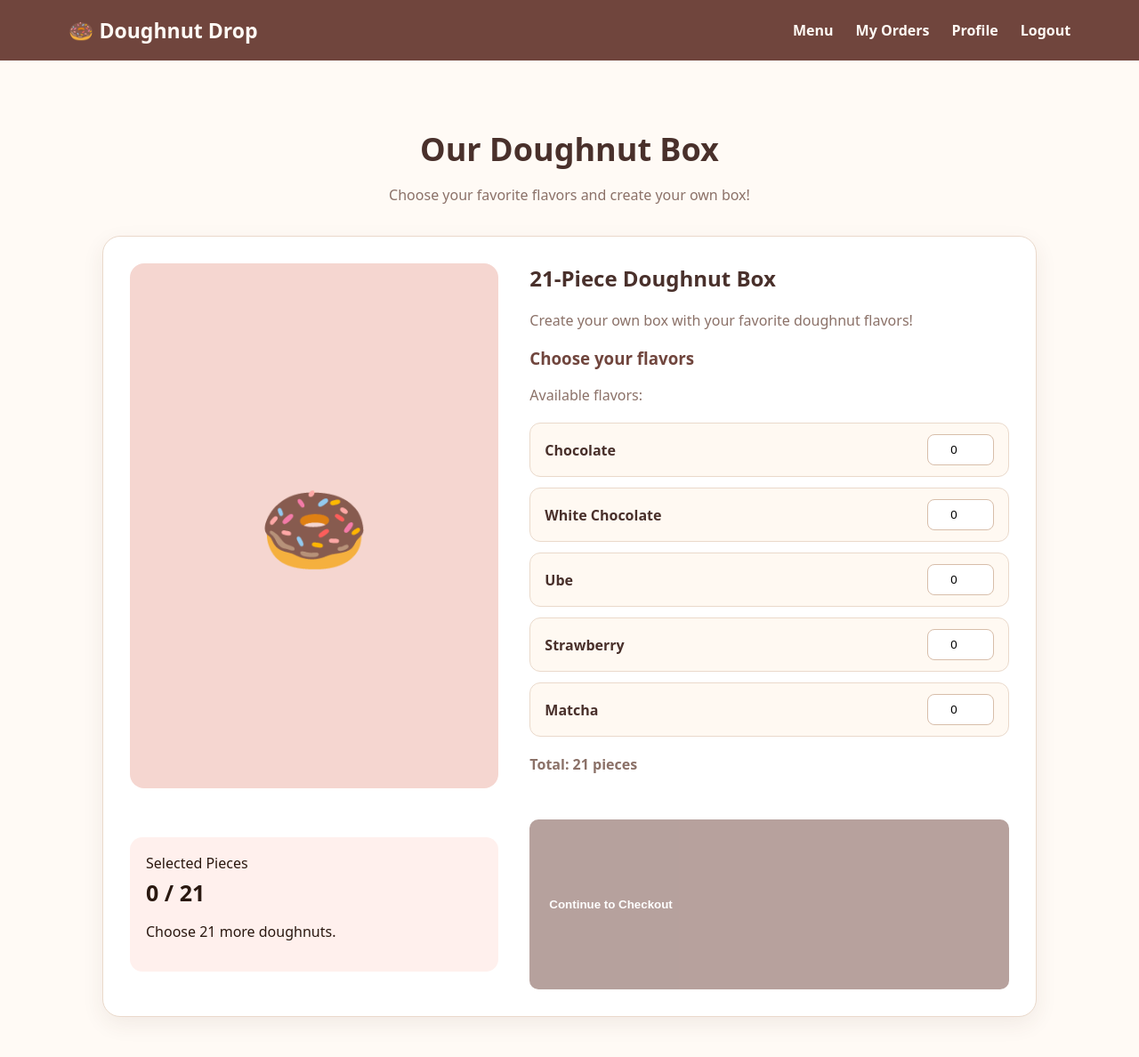
After one commit to karinaesther31/Doughnut-drop-Web-Based-Ordering-System, a Spring Boot app: page /customer/menu.html in a window 1280 px wide. The commit adds this page. Shown: the whole page at 89% size. Run offline with Spring Boot 4, Linux system fonts and the light colour scheme; a user stored in the database is signed in; some of the project's set-up classes (security, data sources, template engines, error pages and the like) are left out, and stand-ins take their place.

Commit message:
Customer

```diff
--- a/Doughnut-Drop Web Based-Ordering System/doughnut-drop/doughnut-drop/src/main/resources/static/admin/orders.html
+++ b/Doughnut-Drop Web Based-Ordering System/doughnut-drop/doughnut-drop/src/main/resources/static/admin/orders.html
@@ -334,7 +334,7 @@
                         <th>Actions</th>
                     </tr>
                     </thead>
-                    <tbody id="orderTable">
+                    <tbody id="adminOrderTable">
                     <tr>
                         <td colspan="7">No orders available.</td>
                     </tr>
--- a/Doughnut-Drop Web Based-Ordering System/doughnut-drop/doughnut-drop/src/main/resources/static/css/style.css
+++ b/Doughnut-Drop Web Based-Ordering System/doughnut-drop/doughnut-drop/src/main/resources/static/css/style.css
@@ -254,3 +254,249 @@ th, td {
     color: #fff;
     border-color: var(--accent);
 }
+
+.customer-header {
+    background: #70453d;
+    padding: 18px 6%;
+    display: flex;
+    justify-content: space-between;
+    align-items: center;
+    flex-wrap: wrap;
+    gap: 15px;
+}
+
+.customer-brand {
+    color: #fffaf5;
+    font-size: 23px;
+    font-weight: 800;
+    text-decoration: none;
+}
+
+.customer-header nav {
+    display: flex;
+    gap: 25px;
+    flex-wrap: wrap;
+}
+
+.customer-header nav a {
+    color: #fffaf5;
+    text-decoration: none;
+    font-weight: 600;
+}
+
+.customer-header nav a:hover {
+    color: #f5d6d0;
+}
+
+.customer-main {
+    max-width: 1100px;
+    margin: 0 auto;
+    padding: 45px 25px;
+}
+
+.menu-heading {
+    text-align: center;
+    margin-bottom: 35px;
+}
+
+.menu-heading h1 {
+    color: #49302b;
+    font-size: 36px;
+    margin-bottom: 10px;
+}
+
+.menu-heading p {
+    color: #8b7168;
+}
+
+.product-card {
+    background: #ffffff;
+    border: 1px solid #ead9cb;
+    border-radius: 20px;
+    padding: 30px;
+    display: grid;
+    grid-template-columns: 1fr 1.3fr;
+    gap: 35px;
+    box-shadow: 0 8px 25px rgba(73, 48, 43, 0.08);
+}
+
+.product-image {
+    background: #f5d6d0;
+    border-radius: 16px;
+    min-height: 300px;
+    display: flex;
+    align-items: center;
+    justify-content: center;
+    font-size: 100px;
+}
+
+.product-info h2 {
+    color: #49302b;
+    margin-top: 0;
+}
+
+.product-info p {
+    color: #8b7168;
+}
+
+.product-info h3 {
+    color: #70453d;
+}
+
+.flavor-selection {
+    display: grid;
+    gap: 12px;
+    margin: 20px 0;
+}
+
+.flavor-option {
+    display: flex;
+    justify-content: space-between;
+    align-items: center;
+    background: #fff9f2;
+    border: 1px solid #ead9cb;
+    padding: 12px 16px;
+    border-radius: 12px;
+}
+
+.flavor-option label {
+    color: #49302b;
+    font-weight: 600;
+}
+
+.flavor-option input {
+    width: 75px;
+    padding: 9px;
+    border: 1px solid #d8beaa;
+    border-radius: 8px;
+    text-align: center;
+}
+
+.selection-summary {
+    background: #fff0ed;
+    border-radius: 14px;
+    padding: 18px;
+    margin: 20px 0;
+}
+
+.selection-summary h3 {
+    font-size: 25px;
+    margin: 5px 0;
+}
+
+.btn-primary {
+    background: #70453d;
+    color: white;
+    border: none;
+    padding: 14px 22px;
+    border-radius: 10px;
+    font-weight: 700;
+    cursor: pointer;
+}
+
+.btn-primary:hover:not(:disabled) {
+    background: #49302b;
+}
+
+.btn-primary:disabled {
+    opacity: 0.5;
+    cursor: not-allowed;
+}
+
+@media (max-width: 700px) {
+    .product-card {
+        grid-template-columns: 1fr;
+        padding: 20px;
+    }
+
+    .product-image {
+        min-height: 200px;
+    }
+
+    .menu-heading h1 {
+        font-size: 28px;
+    }
+
+    .customer-header {
+        justify-content: center;
+    }
+
+    .customer-header nav {
+        justify-content: center;
+        gap: 15px;
+    }
+}
+
+.checkout-card {
+    max-width: 750px;
+    margin: 0 auto;
+    padding: 30px;
+    background: #ffffff;
+    border: 1px solid #ead9cb;
+    border-radius: 20px;
+    box-shadow: 0 8px 25px rgba(73, 48, 43, 0.08);
+}
+
+.checkout-card h2 {
+    color: #49302b;
+    margin-top: 0;
+    margin-bottom: 25px;
+}
+
+.checkout-flavor-row {
+    display: flex;
+    justify-content: space-between;
+    padding: 15px;
+    margin-bottom: 10px;
+    background: #fff9f2;
+    border: 1px solid #ead9cb;
+    border-radius: 10px;
+    color: #70453d;
+}
+
+.checkout-total {
+    display: flex;
+    justify-content: space-between;
+    align-items: center;
+    padding: 20px 0;
+    margin-top: 20px;
+    border-top: 1px solid #ead9cb;
+    color: #49302b;
+    font-size: 18px;
+}
+
+.checkout-actions {
+    display: flex;
+    justify-content: space-between;
+    gap: 15px;
+    margin-top: 20px;
+}
+
+.btn-secondary {
+    display: inline-block;
+    padding: 14px 22px;
+    border: 1px solid #70453d;
+    border-radius: 10px;
+    color: #70453d;
+    text-decoration: none;
+    font-weight: 700;
+}
+
+.btn-secondary:hover {
+    background: #fff0ed;
+}
+
+@media (max-width: 600px) {
+    .checkout-card {
+        padding: 20px;
+    }
+
+    .checkout-actions {
+        flex-direction: column;
+    }
+
+    .checkout-actions button,
+    .checkout-actions a {
+        text-align: center;
+    }
+}
--- /dev/null
+++ b/Doughnut-Drop Web Based-Ordering System/doughnut-drop/doughnut-drop/src/main/resources/static/customer/menu.html
@@ -0,0 +1,98 @@
+<!DOCTYPE html>
+<html lang="en">
+<head>
+    <meta charset="UTF-8">
+    <meta name="viewport" content="width=device-width, initial-scale=1.0">
+    <title>Doughnut Drop - Menu</title>
+    <link rel="stylesheet" href="/css/style.css">
+</head>
+<body>
+
+<header class="customer-header">
+    <a href="/customer/menu.html" class="customer-brand">
+        🍩 Doughnut Drop
+    </a>
+
+    <nav>
+        <a href="/customer/menu.html">Menu</a>
+        <a href="/customer/my-orders.html">My Orders</a>
+        <a href="/customer/profile.html">Profile</a>
+        <a href="/auth/login.html">Logout</a>
+    </nav>
+</header>
+
+<main class="customer-main">
+    <section class="menu-heading">
+        <h1>Our Doughnut Box</h1>
+        <p>Choose your favorite flavors and create your own box!</p>
+    </section>
+
+        <section class="customer-products">
+
+            <div class="product-card">
+                <div class="product-image">
+                    🍩
+                </div>
+
+                <div class="product-info">
+                    <h2>21-Piece Doughnut Box</h2>
+                    <p>Create your own box with your favorite doughnut flavors!</p>
+
+                    <h3>Choose your flavors</h3>
+                    <p>Available flavors:</p>
+
+                    <div class="flavor-selection">
+
+                        <div class="flavor-option">
+                            <label for="chocolate">Chocolate</label>
+                            <input type="number" id="chocolate" min="0" max="21" value="0">
+                        </div>
+
+                        <div class="flavor-option">
+                            <label for="whiteChocolate">White Chocolate</label>
+                            <input type="number" id="whiteChocolate" min="0" max="21" value="0">
+                        </div>
+
+                        <div class="flavor-option">
+                            <label for="ube">Ube</label>
+                            <input type="number" id="ube" min="0" max="21" value="0">
+                        </div>
+
+                        <div class="flavor-option">
+                            <label for="strawberry">Strawberry</label>
+                            <input type="number" id="strawberry" min="0" max="21" value="0">
+                        </div>
+
+                        <div class="flavor-option">
+                            <label for="matcha">Matcha</label>
+                            <input type="number" id="matcha" min="0" max="21" value="0">
+                        </div>
+
+                    </div>
+
+                    <p><strong>Total: 21 pieces</strong></p>
+                </div>
+                <div class="selection-summary">
+                    <div>
+                        <span>Selected Pieces</span>
+                        <h3><span id="totalPieces">0</span> / 21</h3>
+                    </div>
+
+                    <p id="selectionMessage">
+                        Choose your 21 favorite doughnuts!
+                    </p>
+                </div>
+
+                <button type="button" id="addToCartBtn" class="btn-primary" disabled>
+                    Continue to Checkout
+                </button>
+            </div>
+
+        </section>
+
+</main>
+
+<script src="/js/customer.js"></script>
+
+</body>
+</html>
--- /dev/null
+++ b/Doughnut-Drop Web Based-Ordering System/doughnut-drop/doughnut-drop/src/main/resources/static/js/customer.js
@@ -0,0 +1,59 @@
+document.addEventListener("DOMContentLoaded", function () {
+
+    const flavorInputs = [
+        document.getElementById("chocolate"),
+        document.getElementById("whiteChocolate"),
+        document.getElementById("ube"),
+        document.getElementById("strawberry"),
+        document.getElementById("matcha")
+    ];
+
+    const totalPieces = document.getElementById("totalPieces");
+    const selectionMessage = document.getElementById("selectionMessage");
+    const addToCartBtn = document.getElementById("addToCartBtn");
+
+    function updateTotal() {
+        const total = flavorInputs.reduce((sum, input) => {
+            return sum + Number(input.value);
+        }, 0);
+
+        totalPieces.textContent = total;
+
+        if (total === 21) {
+            selectionMessage.textContent = "Your 21-piece box is complete!";
+            addToCartBtn.disabled = false;
+        } else if (total < 21) {
+            selectionMessage.textContent =
+                `Choose ${21 - total} more doughnuts.`;
+            addToCartBtn.disabled = true;
+        } else {
+            selectionMessage.textContent =
+                "Your selection exceeds 21 pieces.";
+            addToCartBtn.disabled = true;
+        }
+    }
+
+    flavorInputs.forEach(input => {
+        input.addEventListener("input", function () {
+            let value = Number(this.value);
+
+            if (value < 0 || this.value === "") {
+                value = 0;
+            }
+
+            const otherTotal = flavorInputs.reduce((sum, item) => {
+                return sum + (item === this ? 0 : Number(item.value));
+            }, 0);
+
+            if (otherTotal + value > 21) {
+                value = 21 - otherTotal;
+            }
+
+            this.value = value;
+            updateTotal();
+        });
+    });
+
+    updateTotal();
+
+});
```
Also changed, not shown: Doughnut-Drop Web Based-Ordering System/doughnut-drop/doughnut-drop/src/main/resources/static/admin/dashboard.html (+3 -18 lines), Doughnut-Drop Web Based-Ordering System/doughnut-drop/doughnut-drop/src/main/resources/static/customer/checkout.html (added, +59 -0 lines), Doughnut-Drop Web Based-Ordering System/doughnut-drop/doughnut-drop/src/main/resources/static/js/admin.js (+31 -14 lines).
